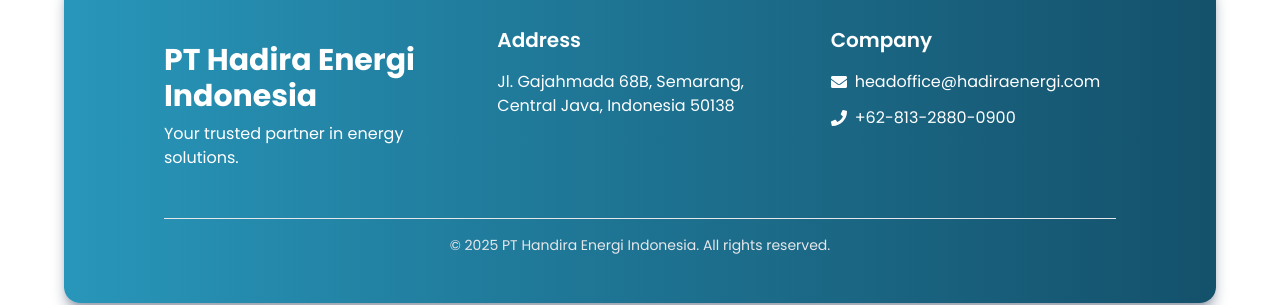
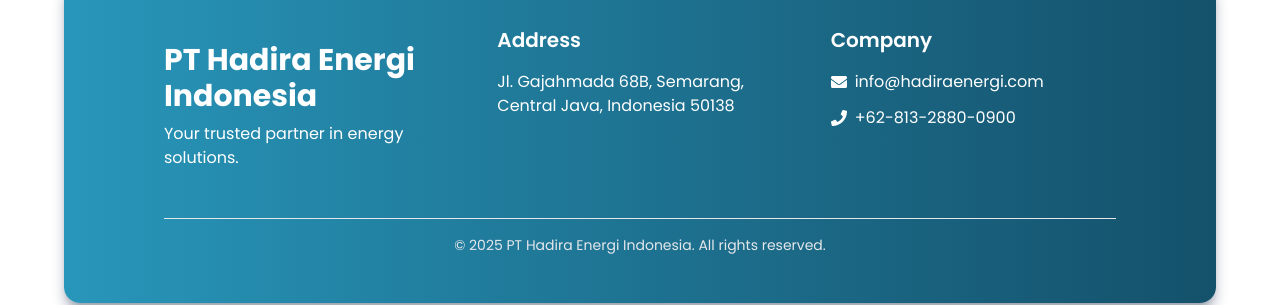
Before and after one commit to Firosmalik000/handira-minergi-nusantara, a Next.js app: page / in a window 1280 px wide. Shown: the part 10019-10324 px from the top of the page. Built offline with nearby package versions, Linux system fonts and the light colour scheme.

Commit message:
Update Footer.tsx

```diff
--- a/src/components/Footer.tsx
+++ b/src/components/Footer.tsx
@@ -29,7 +29,7 @@
 			<motion.div
 				initial={{ opacity: 0, y: 50 }}
 				whileInView={{ opacity: 1, y: 0 }}
-        transition={{ duration: 0.8, ease: 'easeOut' }}
+				transition={{ duration: 0.8, ease: "easeOut" }}
 				viewport={{ once: false }}
 				className="w-[90%] bg-gradient-to-r from-[#2896ba] to-[#14516b] text-white px-8 md:px-[100px] py-12 rounded-2xl shadow-lg shadow-gray-400"
 			>
@@ -51,7 +51,7 @@
 						<h2 className="text-xl font-semibold mb-4">{content[language].company}</h2>
 						<div className="flex justify-center md:justify-start items-start mb-3">
 							<FaEnvelope className="mt-1 mr-2" />
-              <p>headoffice@hadiraenergi.com</p>
+							<p>info@hadiraenergi.com</p>
 						</div>
 						<div className="flex justify-center md:justify-start items-start mb-3">
 							<FaPhone className="mt-1 mr-2" />
@@ -61,7 +61,7 @@
 				</div>
 
 				<motion.div initial={{ opacity: 0 }} whileInView={{ opacity: 1 }} transition={{ duration: 0.8, delay: 0.4 }} viewport={{ once: false }} className="mt-12 border-t pt-4 text-center text-sm text-gray-200">
-          &copy; {new Date().getFullYear()} PT Handira Energi Indonesia. All rights reserved.
+					&copy; {new Date().getFullYear()} PT Hadira Energi Indonesia. All rights reserved.
 				</motion.div>
 			</motion.div>
 		</div>
```
Lines whose indentation alone changed are shown as unchanged.
